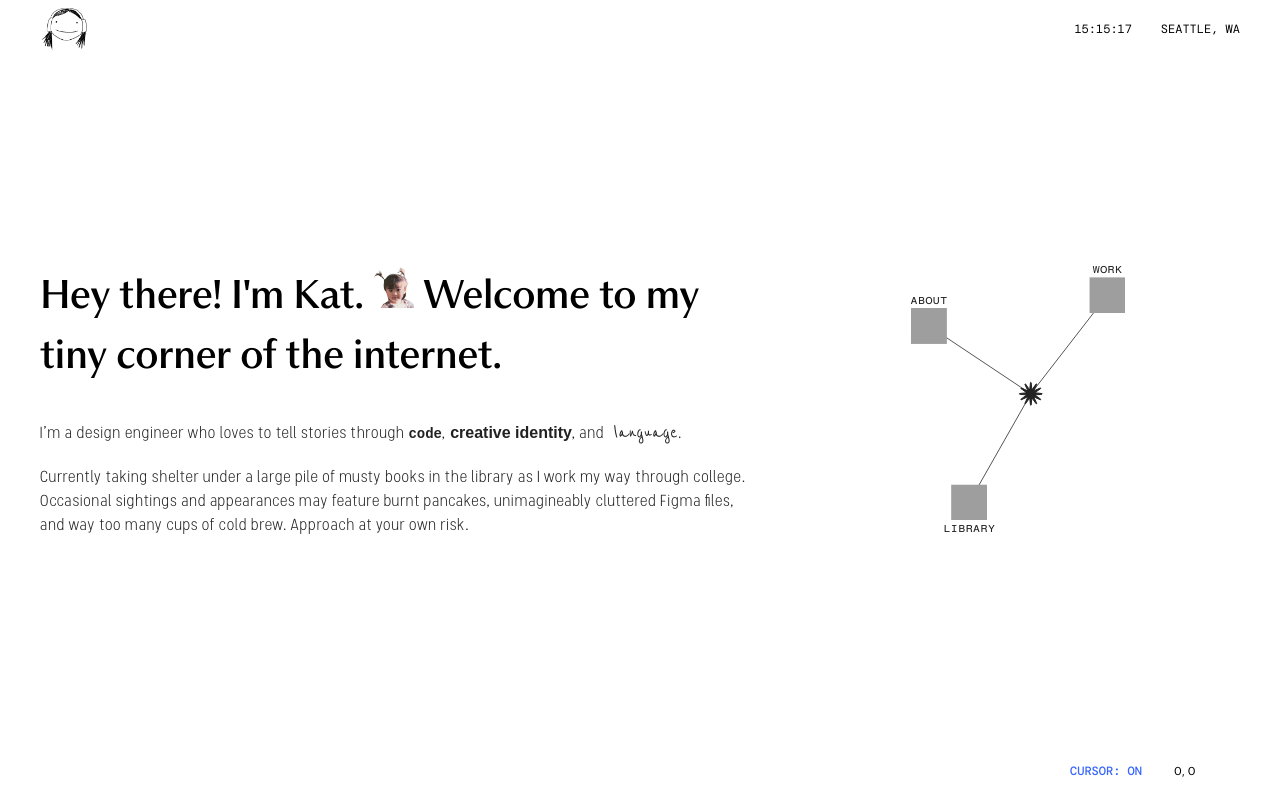
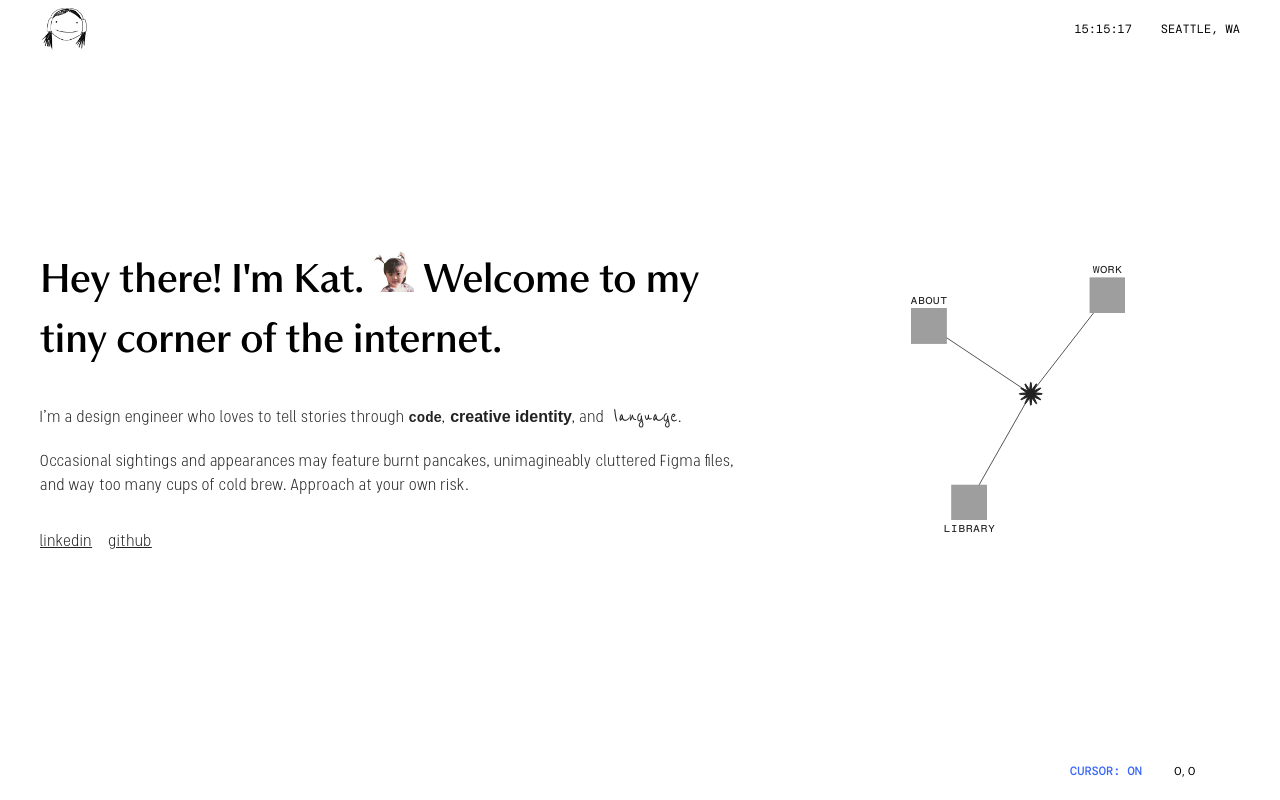
Before and after one commit to kiyatto/kiyatto.github.io, a React (Vite) app: page / in a window 1280 px wide. Built offline with nearby package versions, Linux system fonts and the light colour scheme; grey boxes are pictures that could not be loaded; a web font is replaced by a local one.

Commit message:
more text changes

```diff
--- a/src/components/AboutView.jsx
+++ b/src/components/AboutView.jsx
@@ -41,7 +41,6 @@ const AboutView = () => {
                     reading speculative fiction, and racking up way too many hours on Cyberpunk 2077.
                   </span>
                   <span className="text-sm align-super text-blue-600 hover:underline">2</span>
-                  <span> Or, I may still be toiling away in the library.</span>
                 </p>
               </div>
             </div>
--- a/src/components/HomePage.jsx
+++ b/src/components/HomePage.jsx
@@ -47,10 +47,14 @@ const HomePage = () => {
 
                                 </p>
                                 <p className="m-0 w-full font-stellar text-base font-light leading-normal">
-                                Currently taking shelter under a large pile of musty books in the library as I work my way through college.
                                 Occasional sightings and appearances may feature burnt pancakes, unimagineably cluttered Figma files, and way too many cups of cold brew.
                                 Approach at your own risk.
                                 </p>
+                            </div>
+
+                            <div className="flex gap-4 m-0 w-full font-stellar text-base font-light leading-normal">
+                                <a href="https://www.linkedin.com/in/katreeya-ong/">linkedin</a>
+                                <a href="https://github.com/kiyatto">github</a>
                             </div>
                         </div>
                     </div>
```
